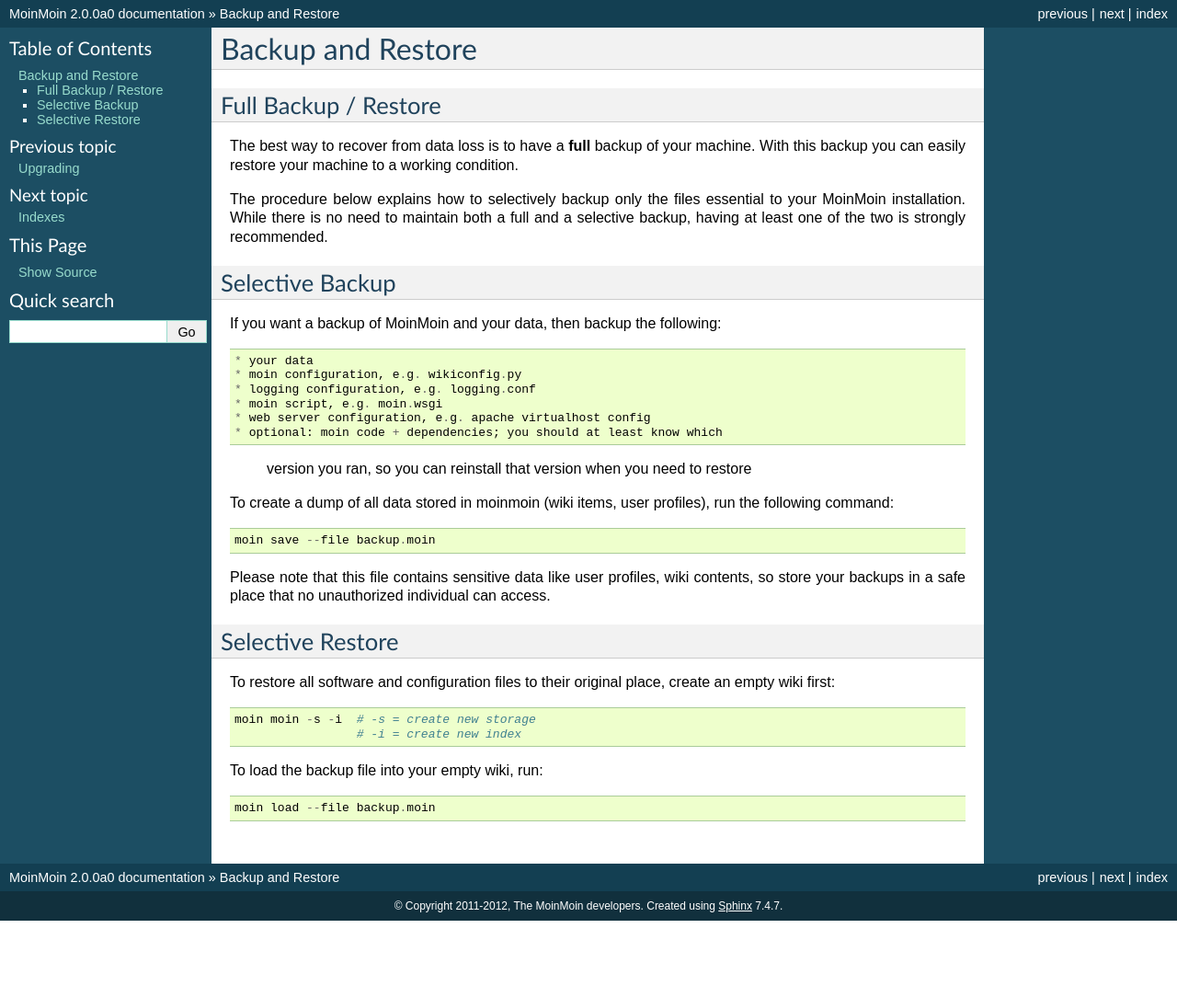
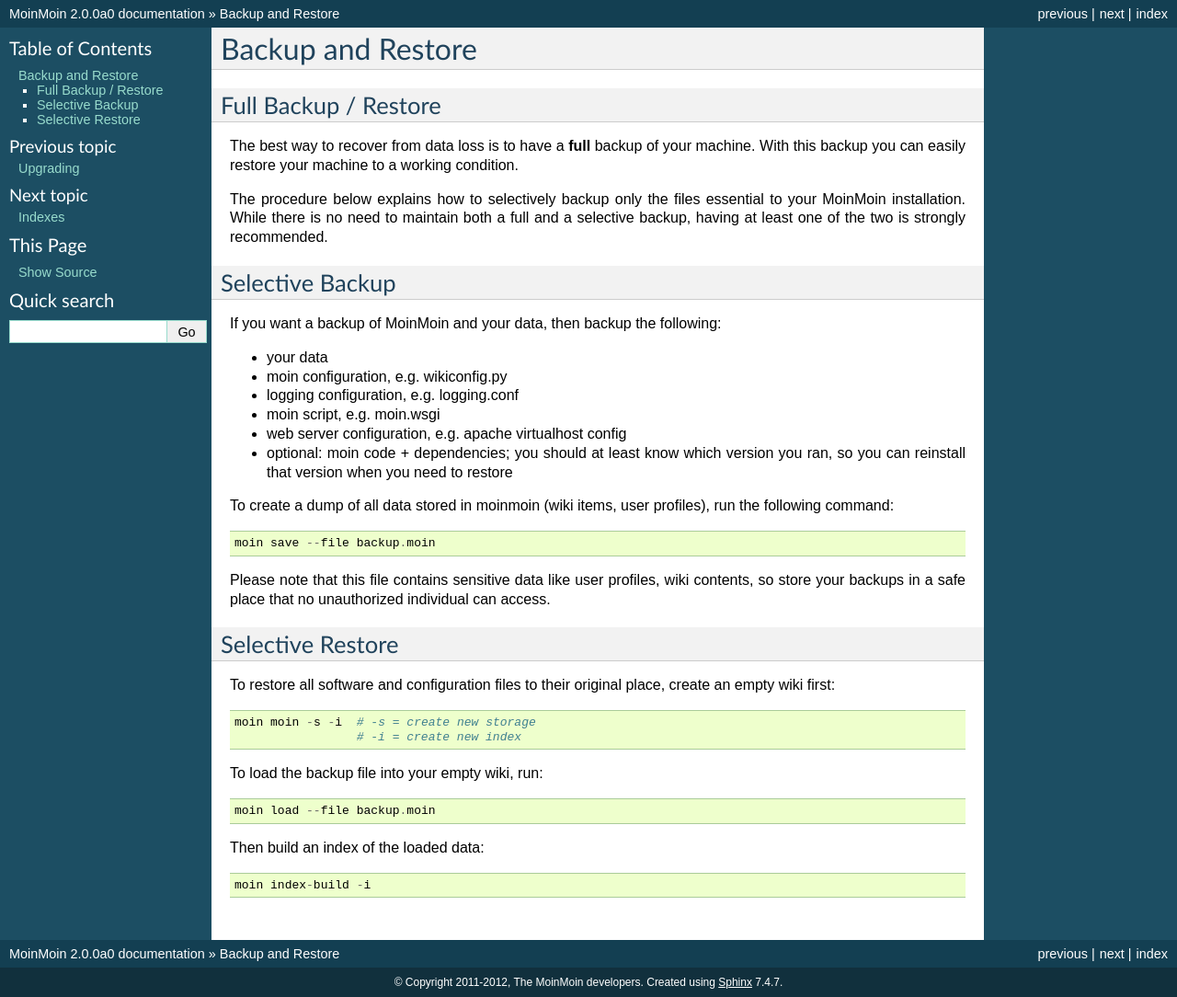
Before and after one commit to mirror/moin-2.0, a Sphinx documentation site: the page built from docs/admin/backup.rst, in a window 1280 px wide. Shown: the whole page at 92% size. Built offline with Sphinx 7.4.7, drawn with Linux system fonts in a browser that asks for light colours; pages that are not in the unit, such as notebooks, are missing from menus; before the commit the page ends 1001 px from its top, so only the background shows below that.

Commit message:
fix some markup and contents issues in backup docs, fixes #226 (thanks to Roger Haase for the patch)

```diff
--- a/docs/admin/backup.rst
+++ b/docs/admin/backup.rst
@@ -14,16 +14,14 @@
 
 Selective Backup
 ================
-If you want a backup of MoinMoin and your data, then backup the following::
+If you want a backup of MoinMoin and your data, then backup the following:
 
 * your data
 * moin configuration, e.g. wikiconfig.py
 * logging configuration, e.g. logging.conf
 * moin script, e.g. moin.wsgi
 * web server configuration, e.g. apache virtualhost config
-* optional: moin code + dependencies; you should at least know which
-  version you ran, so you can reinstall that version when you
-  need to restore
+* optional: moin code + dependencies; you should at least know which version you ran, so you can reinstall that version when you need to restore
 
 To create a dump of all data stored in moinmoin (wiki items, user profiles), run the
 following command::
@@ -46,3 +44,7 @@
 To load the backup file into your empty wiki, run::
 
  moin load --file backup.moin
+
+Then build an index of the loaded data::
+
+ moin index-build -i
```
